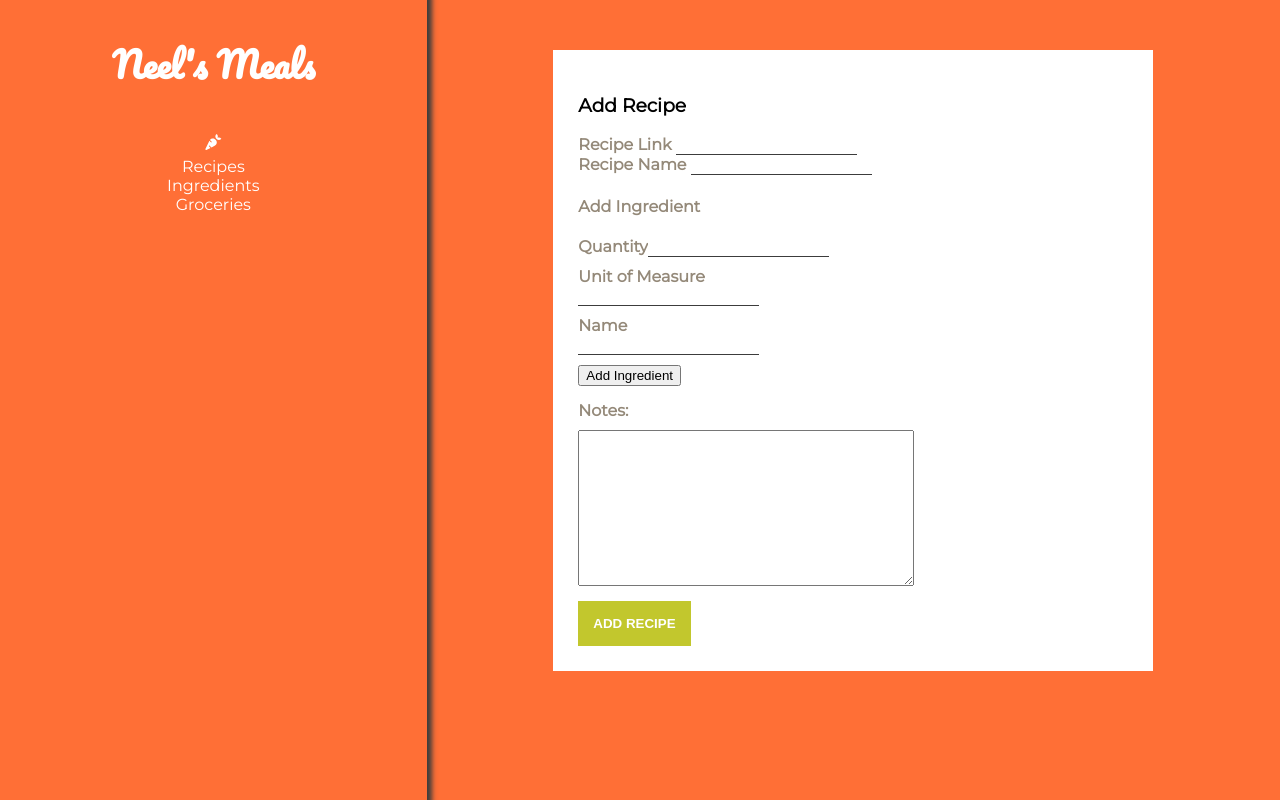
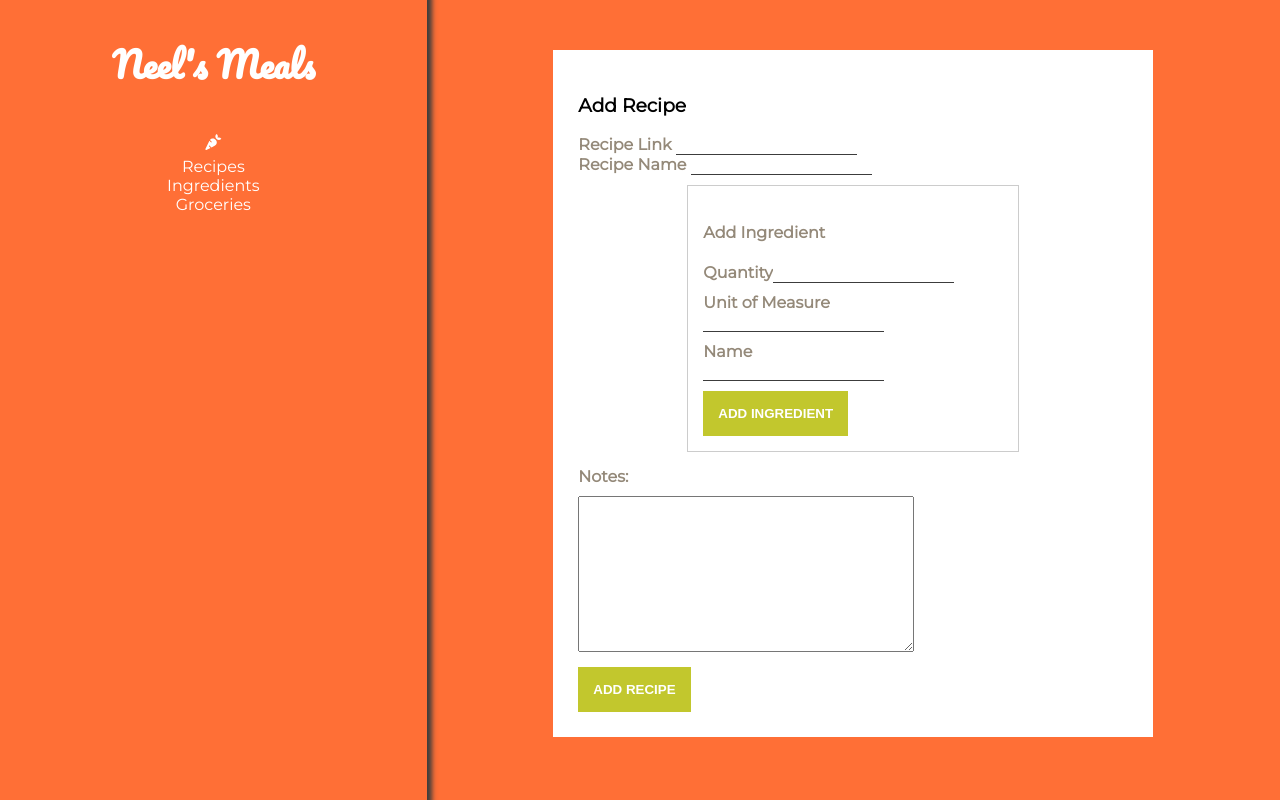
Before and after one commit to nkartha2/the-grocery-list, a React (Create React App) app in the folder app/static/: page /add/recipe in a window 1280 px wide. Built offline with nearby package versions, Linux system fonts and the light colour scheme.

Commit message:
sub form styling

```diff
--- a/app/static/src/IngredientForm.tsx
+++ b/app/static/src/IngredientForm.tsx
@@ -104,7 +104,7 @@ function IngredientForm(props: any): JSX.Element {
   }
 
   return (
-    <div className="form">
+    <div className="form sub">
       <h4>Add Ingredient</h4>
       <form
         autoComplete="off"
@@ -172,7 +172,12 @@ function IngredientForm(props: any): JSX.Element {
             }
           </div>
         </div>
-        <button onClick={(e) => addIngredient(e)}>Add Ingredient</button>
+        <button
+          className="form_button"
+          onClick={(e) => addIngredient(e)}
+        >
+          Add Ingredient
+        </button>
       </form>
     </div>
   );
--- a/app/static/src/styles/_forms.scss
+++ b/app/static/src/styles/_forms.scss
@@ -18,4 +18,10 @@
   .form-input {
     margin: 15px 0px 15px;
   }
+  &.sub {
+    width: 300px;
+    margin: 10px auto;
+    border: 1px solid #ccc;
+    padding: 15px;
+  }
 }
```
